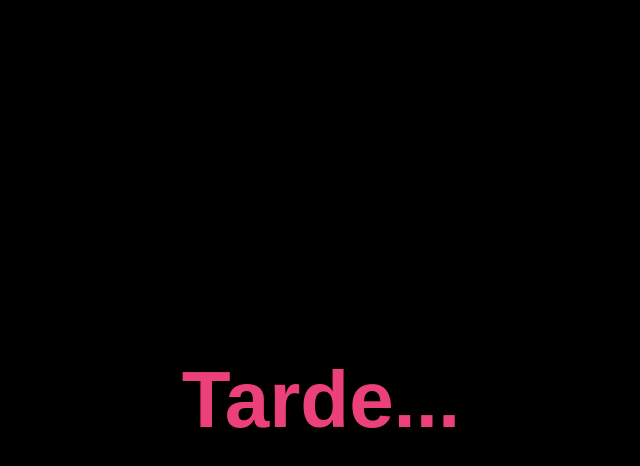
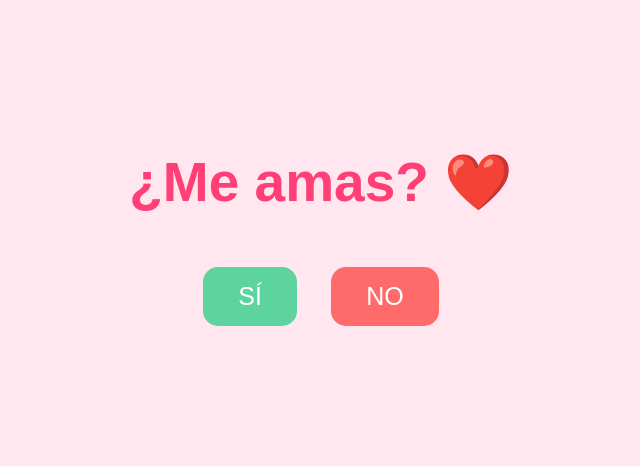
Before and after one commit to samuueel333/regalo-helen, a plain HTML site: page index.html in a window 1280 px wide. Shown: the whole page, without its empty margins (319-959 px from the left). Drawn offline with Linux system fonts and the light colour scheme.

Commit message:
Update index.html

```diff
--- a/index.html
+++ b/index.html
@@ -1,30 +1,39 @@
 <!DOCTYPE html>
 <html lang="es">
+
 <head>
 <meta charset="UTF-8">
-<title>Tarde...</title>
+<meta name="viewport" content="width=device-width, initial-scale=1.0">
+<title>Para La Mejor Persona Del Mundo ❤️</title>
+<link rel="stylesheet" href="style.css">
+</head>
 
-<style>
-body{
-    margin:0;
-    background:black;
-    color:#EC407A;
-    display:flex;
-    justify-content:center;
-    align-items:center;
-    height:100vh;
-    font-family:Arial,sans-serif;
-}
-
-h1{
-    font-size:80px;
-}
-</style>
-
-</head>
 <body>
 
-<h1>Tarde...</h1>
+    <div id="pregunta">
+
+        <h1>¿Me amas? ❤️</h1>
+
+        <button id="yesBtn">SÍ</button>
+        <button id="noBtn">NO</button>
+
+        <p id="mensaje"></p>
+
+    </div>
+
+
+    <div id="sorpresa" style="display: none;">
+
+        <h1>🎉 ¡Feliz cumpleaños Helen! 🎉</h1>
+
+        <p>Tengo algo muy especial preparado para ti 💜</p>
+
+        <button id="continuarBtn">
+            Abrir mi regalo 🎁
+        </button>
+
+    </div>
+
+    <script src="script.js"></script>
 
 </body>
-</html>
```
